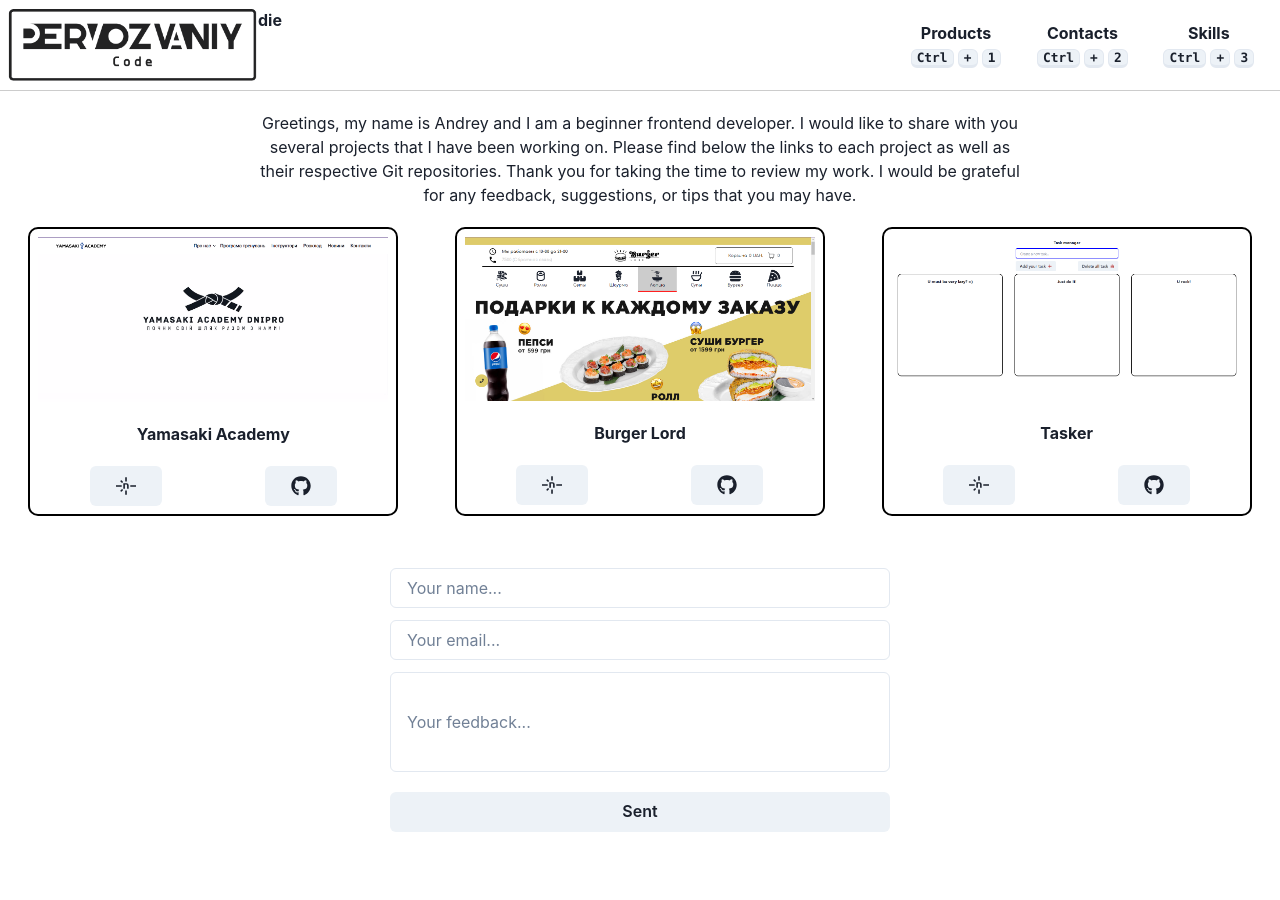
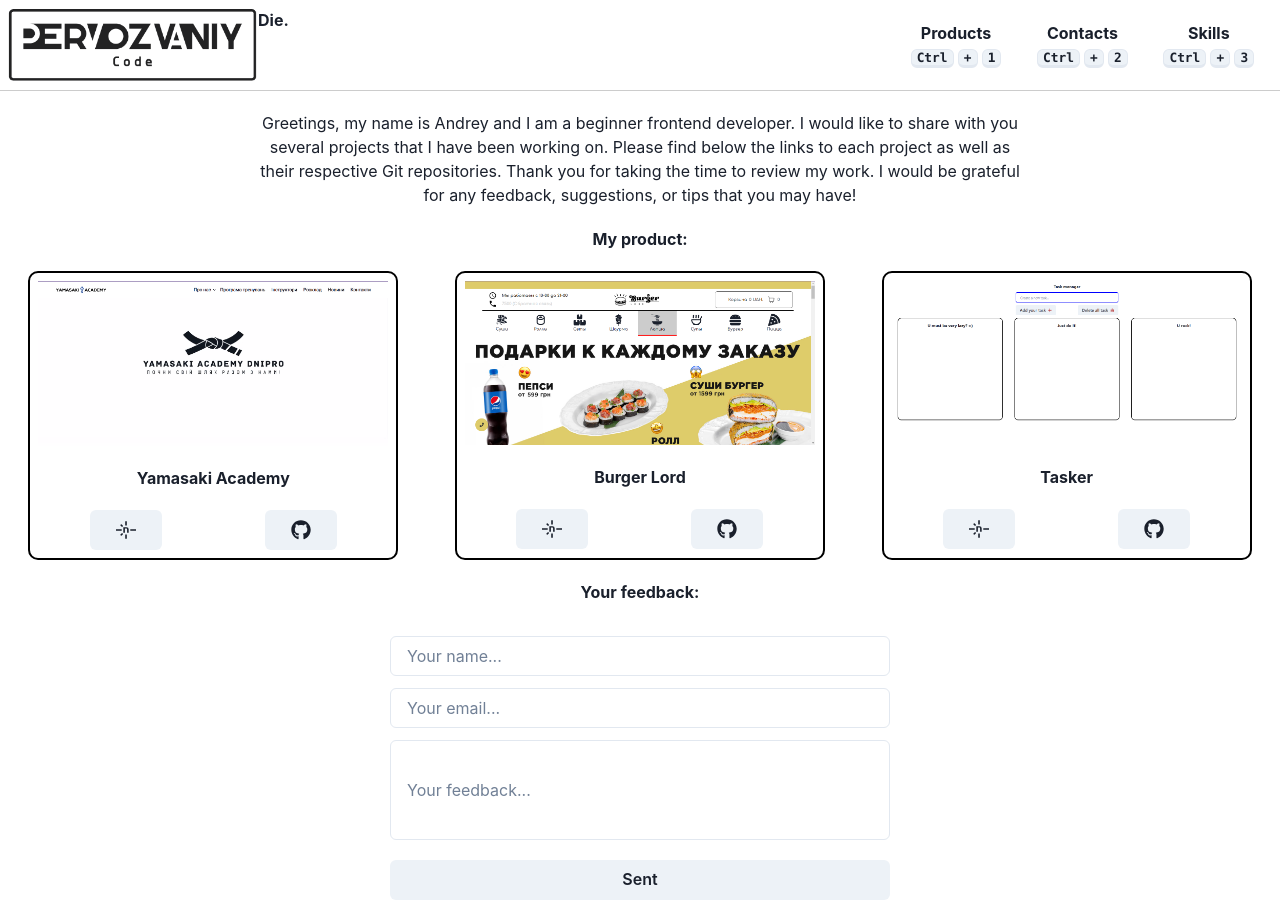
Before and after one commit to AndreyPervozvaniy/port, a React (Vite) app: page /product in a window 1280 px wide. Before the commit the page ends 832 px from the top, so only its background shows below. Built offline with nearby package versions, Linux system fonts and the light colour scheme.

Commit message:
add toast

```diff
--- a/src/Components/FeedbackForm/FeedBackForm.jsx
+++ b/src/Components/FeedbackForm/FeedBackForm.jsx
@@ -1,21 +1,19 @@
-import { Button, Flex, Input, Text, Spinner } from "@chakra-ui/react";
+import { Button, Flex, Input, Text, Spinner, useToast } from "@chakra-ui/react";
 import React from "react";
 import { useForm } from "react-hook-form";
 import { yupResolver } from "@hookform/resolvers/yup";
-import { FormSchema } from "../../Utills/utills";
+import { FormSchema, ToastObjErr, ToastObjSuc } from "../../Utills/utills";
 import axios from "axios";
 
 import { useMutation } from "react-query";
 
 const FeedBackForm = () => {
+  const toast = useToast();
   const {
     register,
     handleSubmit,
     formState: { errors },
     reset,
-    watch,
-    setValue,
-    control,
   } = useForm({
     mode: "onChange",
     resolver: yupResolver(FormSchema),
@@ -26,11 +24,11 @@ const FeedBackForm = () => {
       axios.post("https://65faa1be3909a9a65b1af692.mockapi.io/Feedback", data),
     {
       onSuccess: () => {
-        console.log("Форма успешно отправлена!");
+        toast(ToastObjSuc);
         reset();
       },
       onError: (error) => {
-        console.error("Ошибка при отправке формы:", error);
+        toast(ToastObjErr);
       },
     }
   );
@@ -40,7 +38,7 @@ const FeedBackForm = () => {
   };
 
   return (
-    <Flex mt={10} justify={"center"}>
+    <Flex mt={5} justify={"center"}>
       <form onSubmit={handleSubmit(onSubmit)}>
         <Flex flexDir={"column"}>
           <Input
--- a/src/Components/HeaderComponent/Header.jsx
+++ b/src/Components/HeaderComponent/Header.jsx
@@ -8,7 +8,7 @@ import { useEffect } from "react";
 const Header = () => {
   const router = useNavigate();
   const handleKeyDown = (event) => {
-    const key = event.key.toLowerCase();
+    const key = event.key;
     if (event.ctrlKey && ["1", "2", "3"].includes(key)) {
       event.preventDefault();
       const routes = {
@@ -42,7 +42,7 @@ const Header = () => {
           onClick={() => router("/")}
           cursor={"pointer"}
         />
-        <TypewriterComponent text={["Code", "or", "die"]} />
+        <TypewriterComponent text={["Code", "or", "Die..."]} />
       </Flex>
       <Flex justifyContent={"space-around"} w={"30%"}>
         {navLinks.map((item, index) => (
--- a/src/Pages/ProductPage/Product.jsx
+++ b/src/Pages/ProductPage/Product.jsx
@@ -8,7 +8,7 @@ import FeedBackForm from "../../Components/FeedbackForm/FeedBackForm";
 
 const Product = () => {
   return (
-    <Flex flexDir={"column"} justifyContent={"center"}>
+    <Flex flexDir={"column"} justifyContent={"center"} textAlign={"center"}>
       <Header />
       <Flex justifyContent={"center"} mt={"20px"}>
         <Text w={"60%"} textAlign={"center"}>
@@ -17,9 +17,12 @@ const Product = () => {
           on. Please find below the links to each project as well as their
           respective Git repositories. Thank you for taking the time to review
           my work. I would be grateful for any feedback, suggestions, or tips
-          that you may have.
+          that you may have!
         </Text>
-      </Flex>
+      </Flex>{" "}
+      <Text mt={"20px"} fontWeight={"bold"}>
+        My product:
+      </Text>
       <Flex justify={"space-around"} mt={"20px"}>
         {ProductData.map((item, index) => (
           <Flex
@@ -52,6 +55,9 @@ const Product = () => {
           </Flex>
         ))}
       </Flex>
+      <Text mt={"20px"} fontWeight={"bold"}>
+        Your feedback:
+      </Text>
       <FeedBackForm />
     </Flex>
   );
--- a/src/Utills/utills.jsx
+++ b/src/Utills/utills.jsx
@@ -66,3 +66,19 @@ export const FormSchema = yup
       .required("Обязательное поле"),
   })
   .required();
+
+export const ToastObjSuc = {
+  title: "Thank you!",
+  description: "You have been very helpful to me!",
+  status: "success",
+  duration: 9000,
+  isClosable: true,
+};
+export const ToastObjErr = {
+  title: "Ooops...",
+  description:
+    "An error has occurred. I am currently working to resolve the issue.",
+  status: "error",
+  duration: 9000,
+  isClosable: true,
+};
```
